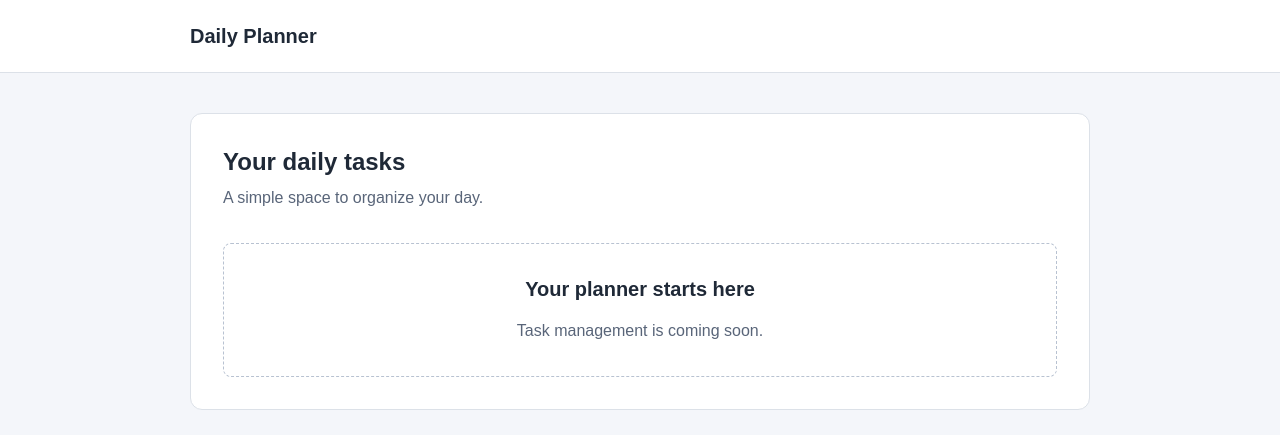
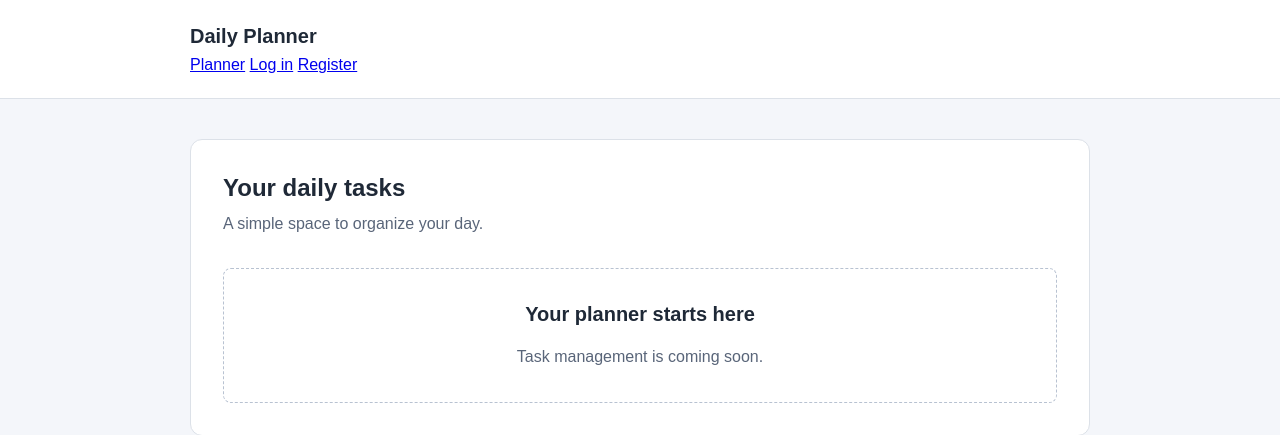
Before and after one commit to DanSold/daily-planner, a FastAPI app: page / in a window 1280 px wide. Shown: the top 435 px of the page. Run offline with FastAPI, Linux system fonts and the light colour scheme.

Commit message:
1 version for commit

```diff
--- a/app/templates/base.html
+++ b/app/templates/base.html
@@ -4,22 +4,35 @@
     <meta charset="utf-8">
     <meta name="viewport" content="width=device-width, initial-scale=1">
 
-    <title>{{ page_title }}</title>
+    <title>{{ page_title | default("Daily Planner") }}</title>
 
     <link
         rel="stylesheet"
-        href="{{ url_for('static', path='/styles.css') }}"
+        href="{{ url_for('static', path='styles.css') }}"
     >
 </head>
 <body>
     <header class="site-header">
-        <div class="container">
+        <div class="container header-content">
             <a class="brand" href="/">Daily Planner</a>
+            <nav class="main-nav">
+                <a href="/">Planner</a>
+                <a href="/login">Log in</a>
+                <a href="/register">Register</a>
+            </nav>
         </div>
     </header>
 
     <main class="container">
-        {% block content %}{% endblock %}
+        {% if demo_mode %}
+            <div class="demo-banner">Demo preview - displaying sample data (not connected to database).</div>
+        {% endif %}
+
+        {% if error %}
+            <div class="error-banner">{{error}}</div>
+        {% endif %}
+
+        {% block content %} {% endblock %}
     </main>
 </body>
 </html>
```
